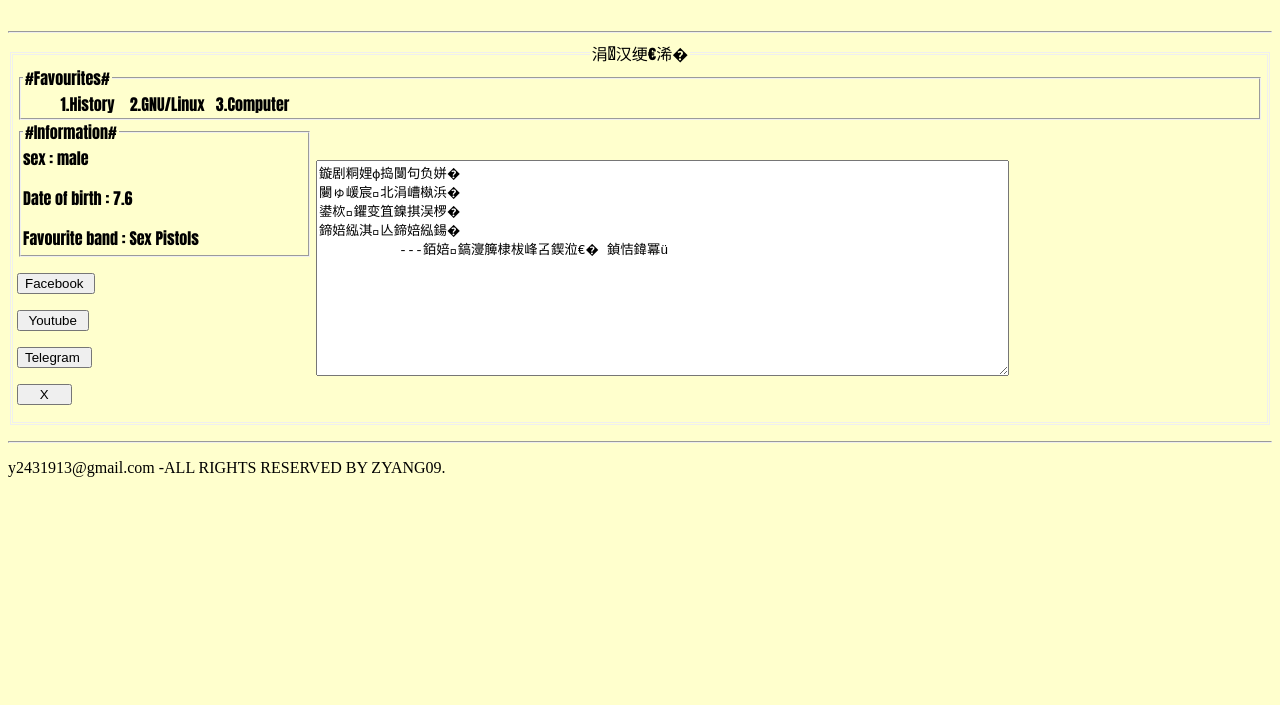
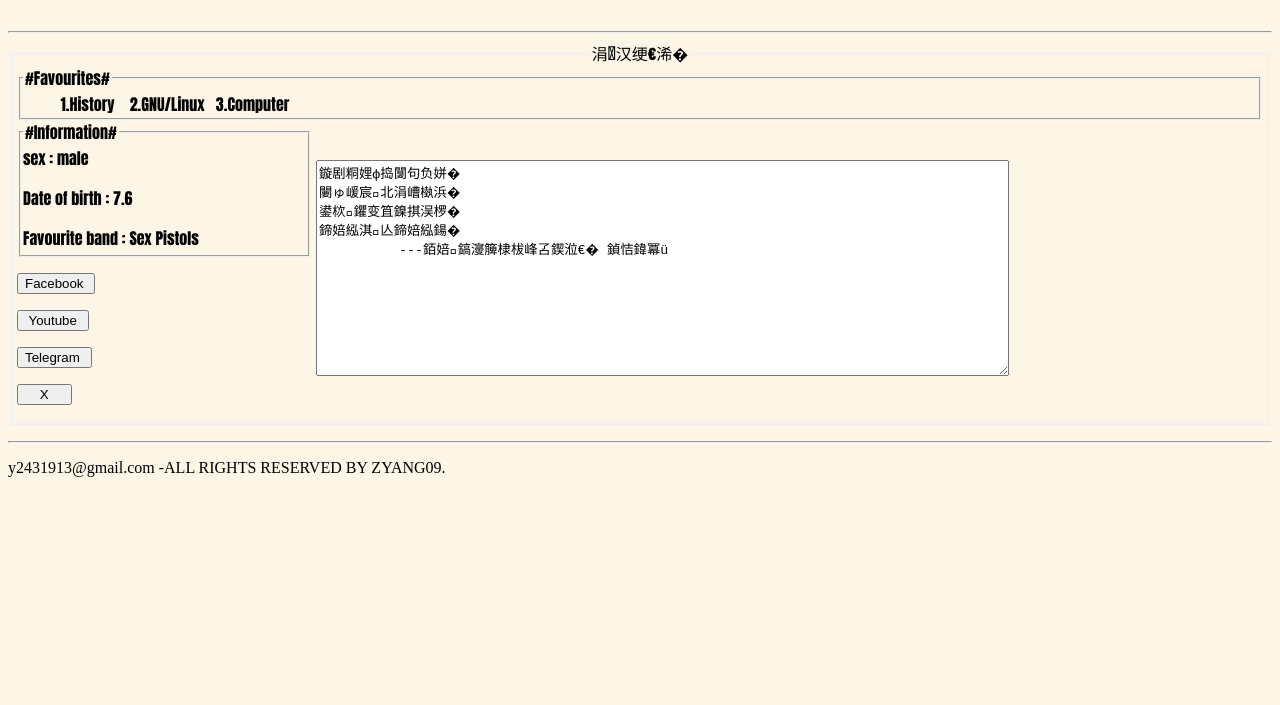
Before and after one commit to Zyang09/zyang09.github.io, a plain HTML site: page index.htm in a window 1280 px wide. Shown: the part 95-800 px from the top of the page. Drawn offline with Linux system fonts and the light colour scheme.

Commit message:
Update index.htm

```diff
--- a/index.htm
+++ b/index.htm
@@ -31,7 +31,7 @@ function FP_getObjectByID(id,o) {//v1.0
 </script>
 </head>
 
-<body onload="FP_preloadImgs(/*url*/'button2.jpg',/*url*/'button3.jpg',/*url*/'button7.jpg',/*url*/'button8.jpg')" bgcolor="#FFFFCD">
+<body onload="FP_preloadImgs(/*url*/'button2.jpg',/*url*/'button3.jpg',/*url*/'button7.jpg',/*url*/'button8.jpg')" bgcolor="#FDF5E6">
 <p><img border="0" src="zindex.png" width="88" height="36">&nbsp;
 <a href="https://zyang09.github.io">
 <img border="0" id="img1" src="button1.jpg" height="20" width="100" alt="Main" onmouseover="FP_swapImg(1,0,/*id*/'img1',/*url*/'button2.jpg')" onmouseout="FP_swapImg(0,0,/*id*/'img1',/*url*/'button1.jpg')" onmousedown="FP_swapImg(1,0,/*id*/'img1',/*url*/'button3.jpg')" onmouseup="FP_swapImg(0,0,/*id*/'img1',/*url*/'button2.jpg')" fp-style="fp-btn: Border Left 9; fp-font: SimSun-ExtB" fp-title="Main"></a>
```
